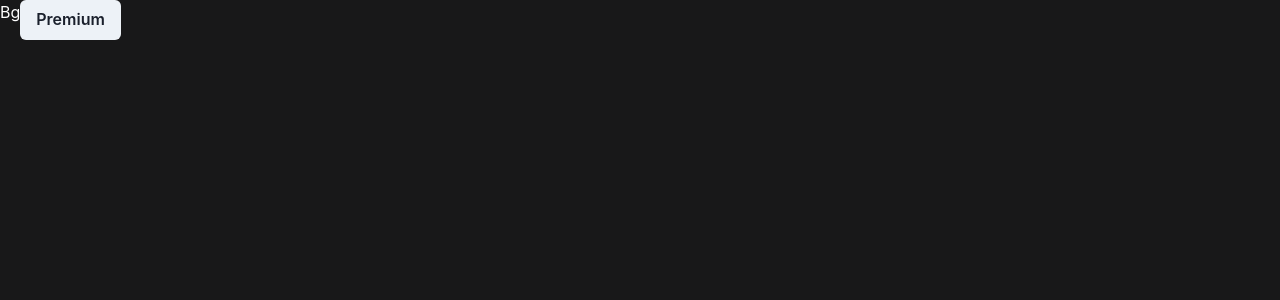
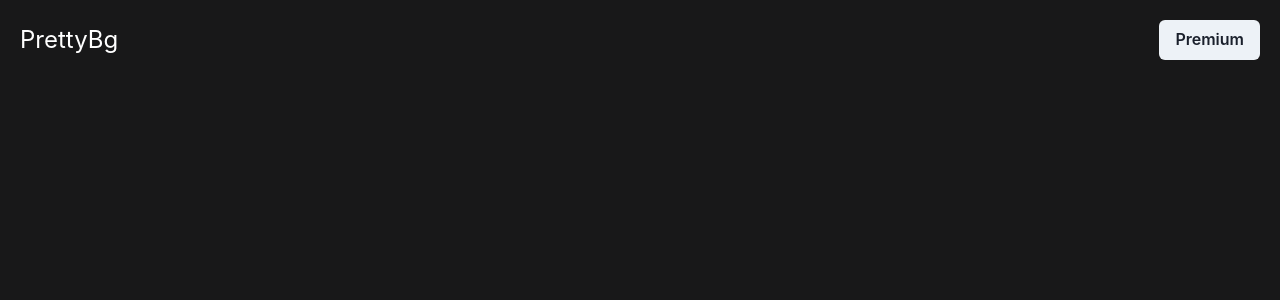
Before and after one commit to devtofunmi/bg, a React (Vite) app: page / in a window 1280 px wide. Shown: the top 300 px of the page. Built offline with nearby package versions, Linux system fonts and the light colour scheme.

Commit message:
add fontsize to the text

```diff
--- a/src/components/Navbar.jsx
+++ b/src/components/Navbar.jsx
@@ -3,8 +3,13 @@ import React from "react";
 
 const Navbar = () => {
   return (
-    <Flex>
-      <Text>Bg</Text>
+    <Flex
+      justifyContent="space-between"
+      alignItems="center"
+      mx="20px"
+      pt="20px"
+    >
+      <Text fontSize={"2xl"}>PrettyBg</Text>
       <Box>
         <Button>Premium</Button>
       </Box>
```
